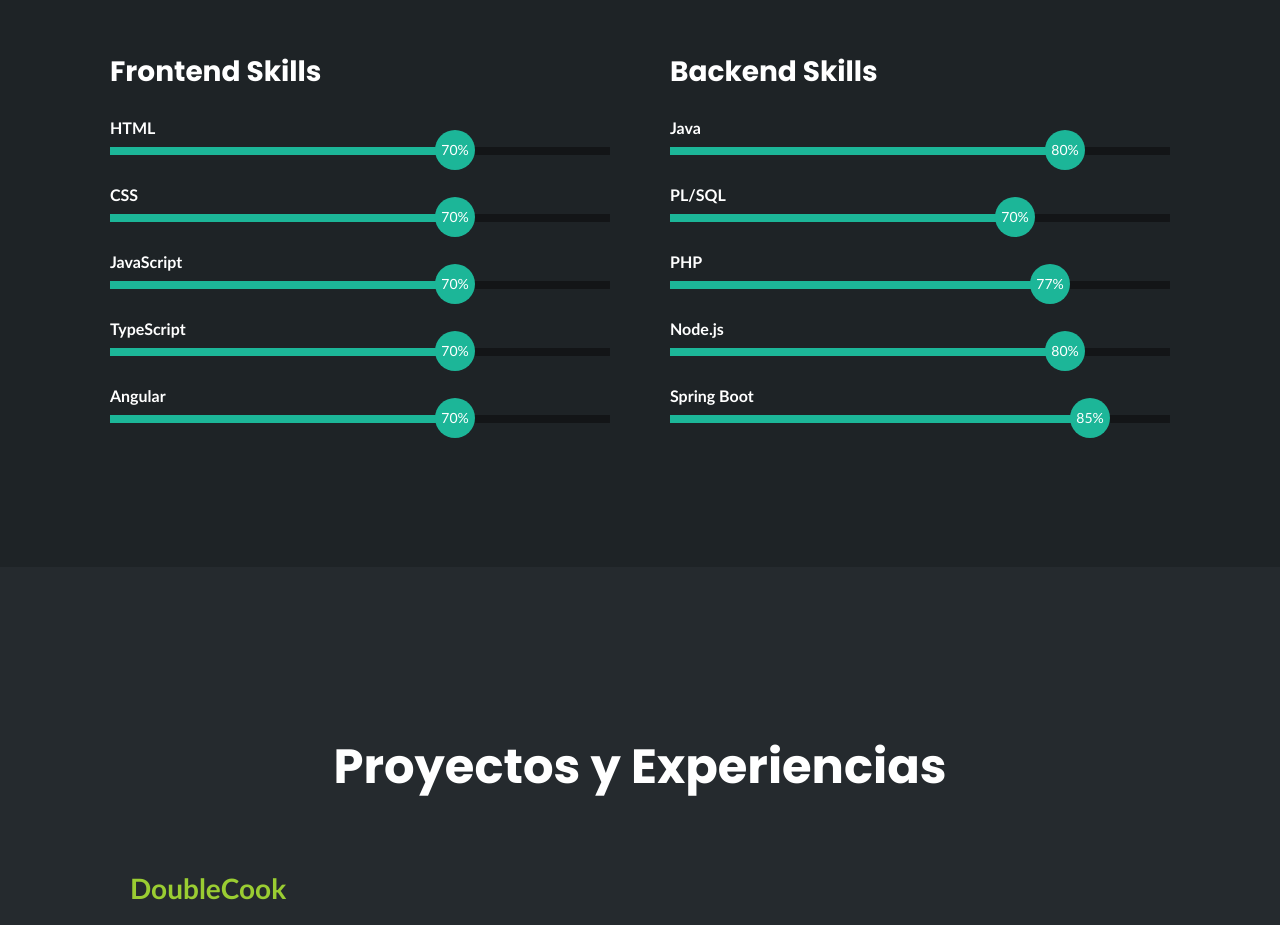
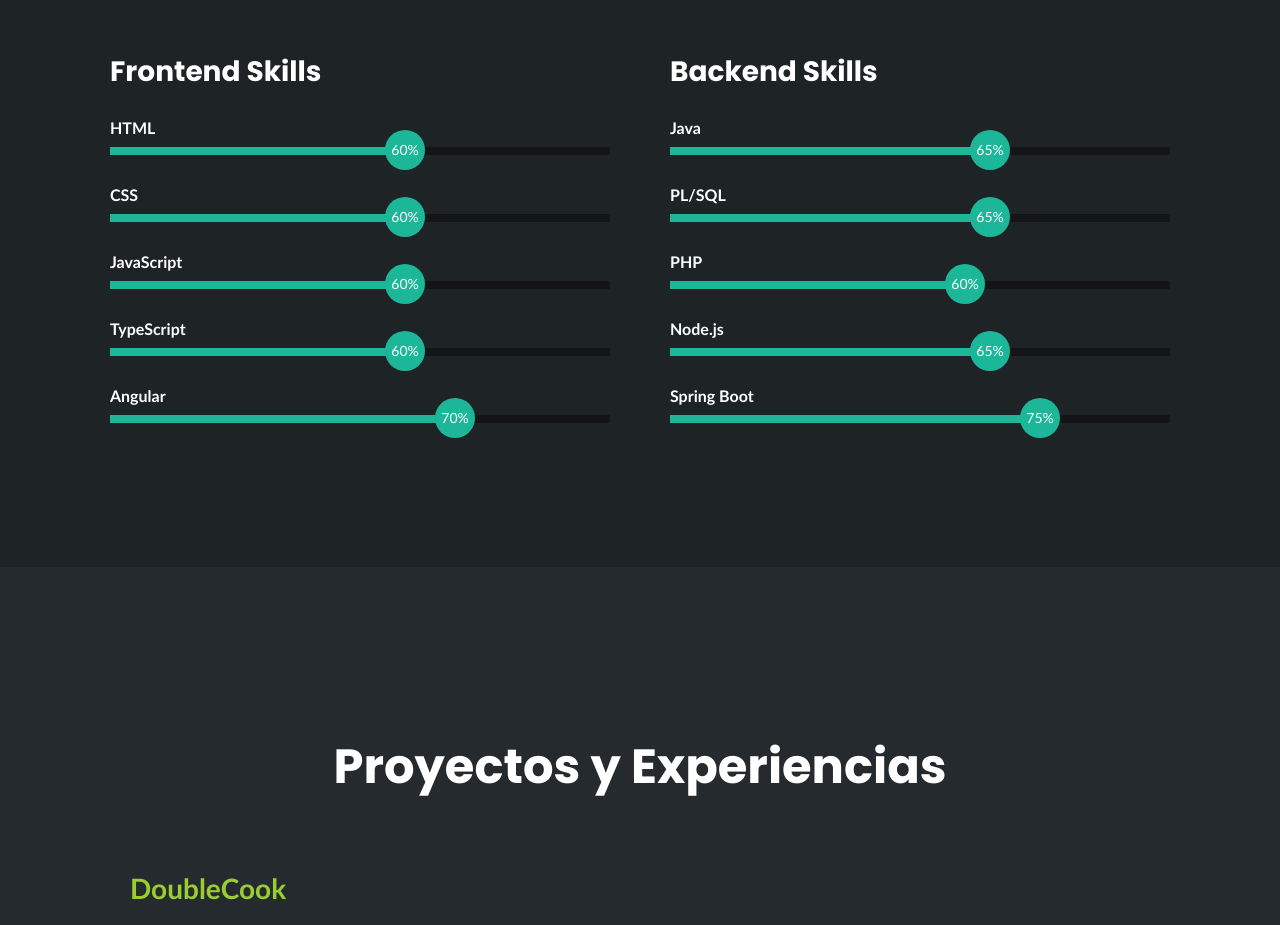
Before and after one commit to MingBaoWei/Portafolio, an Angular app in the folder mi-portafolio/: page / in a window 1280 px wide. Shown: the part 2020-2945 px from the top of the page. Built offline with nearby package versions, Linux system fonts and the light colour scheme.

Commit message:
Mini cambios

```diff
--- a/mi-portafolio/src/app/skills/skills.component.css
+++ b/mi-portafolio/src/app/skills/skills.component.css
@@ -74,16 +74,16 @@
 }
 
 /* Animaciones de progreso */
-.skills .progreso.html { width: 70%; }
-.skills .progreso.css { width: 70%; }
-.skills .progreso.javascript { width: 70%; }
-.skills .progreso.typescript { width: 70%; }
+.skills .progreso.html { width: 60%; }
+.skills .progreso.css { width: 60%; }
+.skills .progreso.javascript { width: 60%; }
+.skills .progreso.typescript { width: 60%; }
 .skills .progreso.angular { width: 70%; }
-.skills .progreso.java { width: 80%; }
-.skills .progreso.plsql { width: 70%; }
-.skills .progreso.php { width: 77%; }
-.skills .progreso.nodejs { width: 80%; }
-.skills .progreso.springboot { width: 85%; }
+.skills .progreso.java { width: 65%; }
+.skills .progreso.plsql { width: 65%; }
+.skills .progreso.php { width: 60%; }
+.skills .progreso.nodejs { width: 65%; }
+.skills .progreso.springboot { width: 75%; }
 
 @media (max-width: 768px) {
     .skills h2 {
--- a/mi-portafolio/src/app/skills/skills.component.html
+++ b/mi-portafolio/src/app/skills/skills.component.html
@@ -9,7 +9,7 @@
                     <span>HTML</span>
                     <div class="barra-skill">
                         <div class="progreso html">
-                            <span>70%</span>
+                            <span>60%</span>
                         </div>
                     </div>
                 </div>
@@ -17,7 +17,7 @@
                     <span>CSS</span>
                     <div class="barra-skill">
                         <div class="progreso css">
-                            <span>70%</span>
+                            <span>60%</span>
                         </div>
                     </div>
                 </div>
@@ -25,7 +25,7 @@
                     <span>JavaScript</span>
                     <div class="barra-skill">
                         <div class="progreso javascript">
-                            <span>70%</span>
+                            <span>60%</span>
                         </div>
                     </div>
                 </div>
@@ -33,7 +33,7 @@
                     <span>TypeScript</span>
                     <div class="barra-skill">
                         <div class="progreso typescript">
-                            <span>70%</span>
+                            <span>60%</span>
                         </div>
                     </div>
                 </div>
@@ -53,7 +53,7 @@
                     <span>Java</span>
                     <div class="barra-skill">
                         <div class="progreso java">
-                            <span>80%</span>
+                            <span>65%</span>
                         </div>
                     </div>
                 </div>
@@ -61,7 +61,7 @@
                     <span>PL/SQL</span>
                     <div class="barra-skill">
                         <div class="progreso plsql">
-                            <span>70%</span>
+                            <span>65%</span>
                         </div>
                     </div>
                 </div>
@@ -69,7 +69,7 @@
                     <span>PHP</span>
                     <div class="barra-skill">
                         <div class="progreso php">
-                            <span>77%</span>
+                            <span>60%</span>
                         </div>
                     </div>
                 </div>
@@ -77,7 +77,7 @@
                     <span>Node.js</span>
                     <div class="barra-skill">
                         <div class="progreso nodejs">
-                            <span>80%</span>
+                            <span>65%</span>
                         </div>
                     </div>
                 </div>
@@ -85,7 +85,7 @@
                     <span>Spring Boot</span>
                     <div class="barra-skill">
                         <div class="progreso springboot">
-                            <span>85%</span>
+                            <span>75%</span>
                         </div>
                     </div>
                 </div>
```
